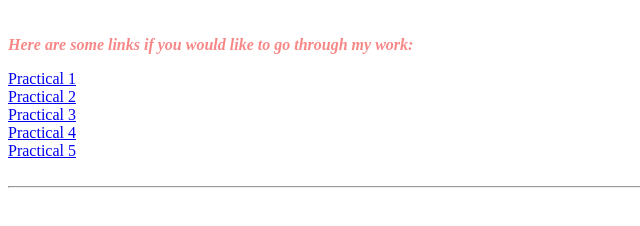
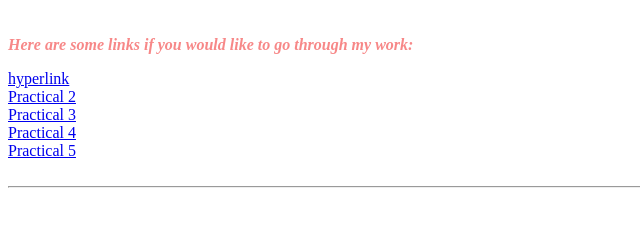
Before and after one commit to ashitaseth9454/FullStackSite, a plain HTML site: page start/index.html in a window 1280 px wide. Shown: the part 258-484 px from the top of the page, 0-640 px from the left. Drawn offline with Linux system fonts and the light colour scheme.

Commit message:
hyperlink

```diff
--- a/start/index.html
+++ b/start/index.html
@@ -13,7 +13,7 @@
         <hr size="2"><br>
         <p style="color: #f78888;"><b><i>Here are some links if you would like to go through my work:</i></b></p>
         <div style="color: #61892f;">
-            <a href="https://www.instagram.com/ashita.doodles/?hl=en">Practical 1</a><br>
+            <a href="file:///C:/Users/Hp/OneDrive/Desktop/FullStasckSite-1/start/hyperlink.html/hyperlink.html">hyperlink</a><br>
             <a href="https://www.instagram.com/ashita.doodles/?hl=en">Practical 2</a><br>
             <a href="https://www.instagram.com/ashita.doodles/?hl=en">Practical 3</a><br>
             <a href="https://www.instagram.com/ashita.doodles/?hl=en">Practical 4</a><br>
```
